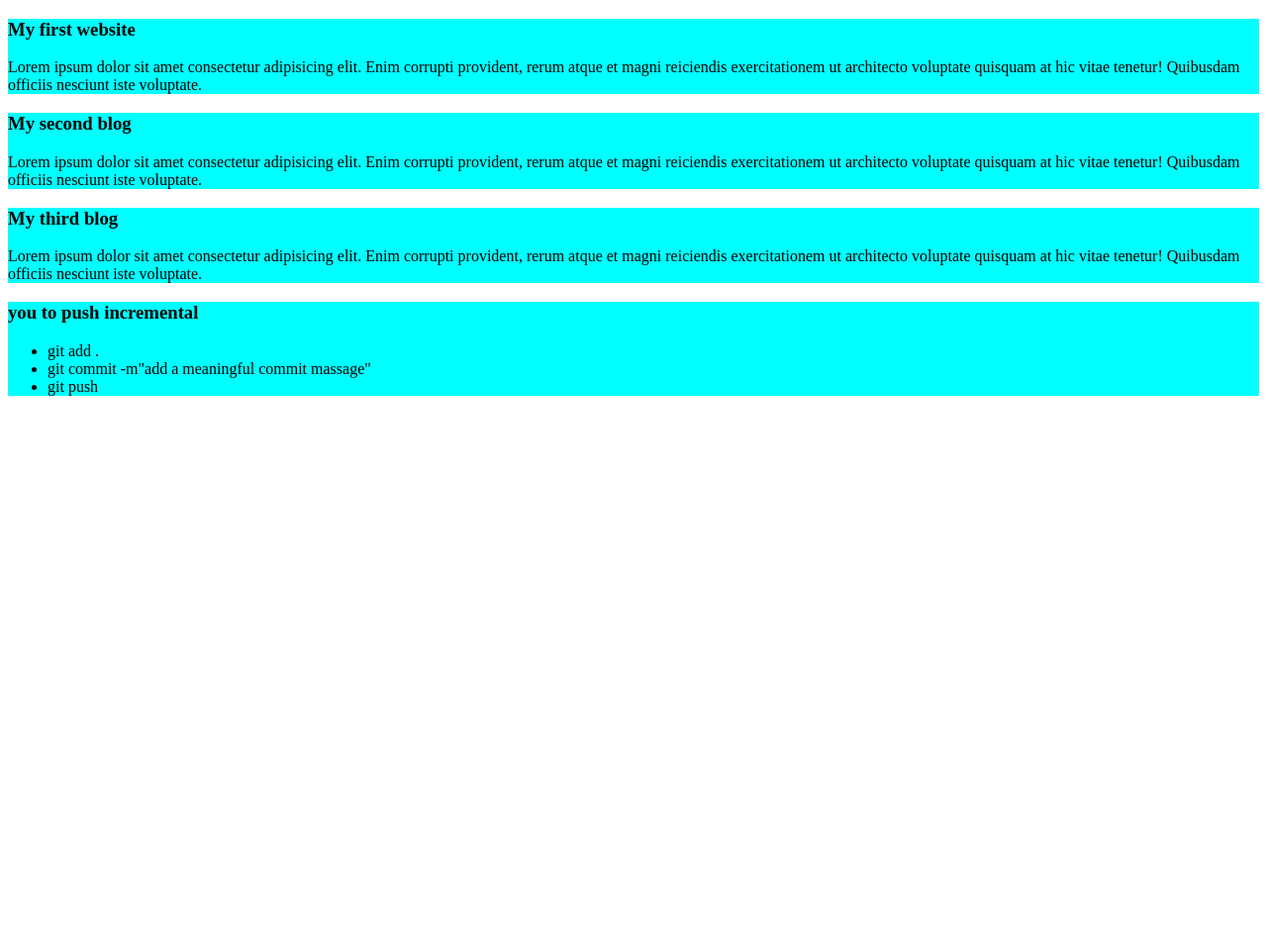
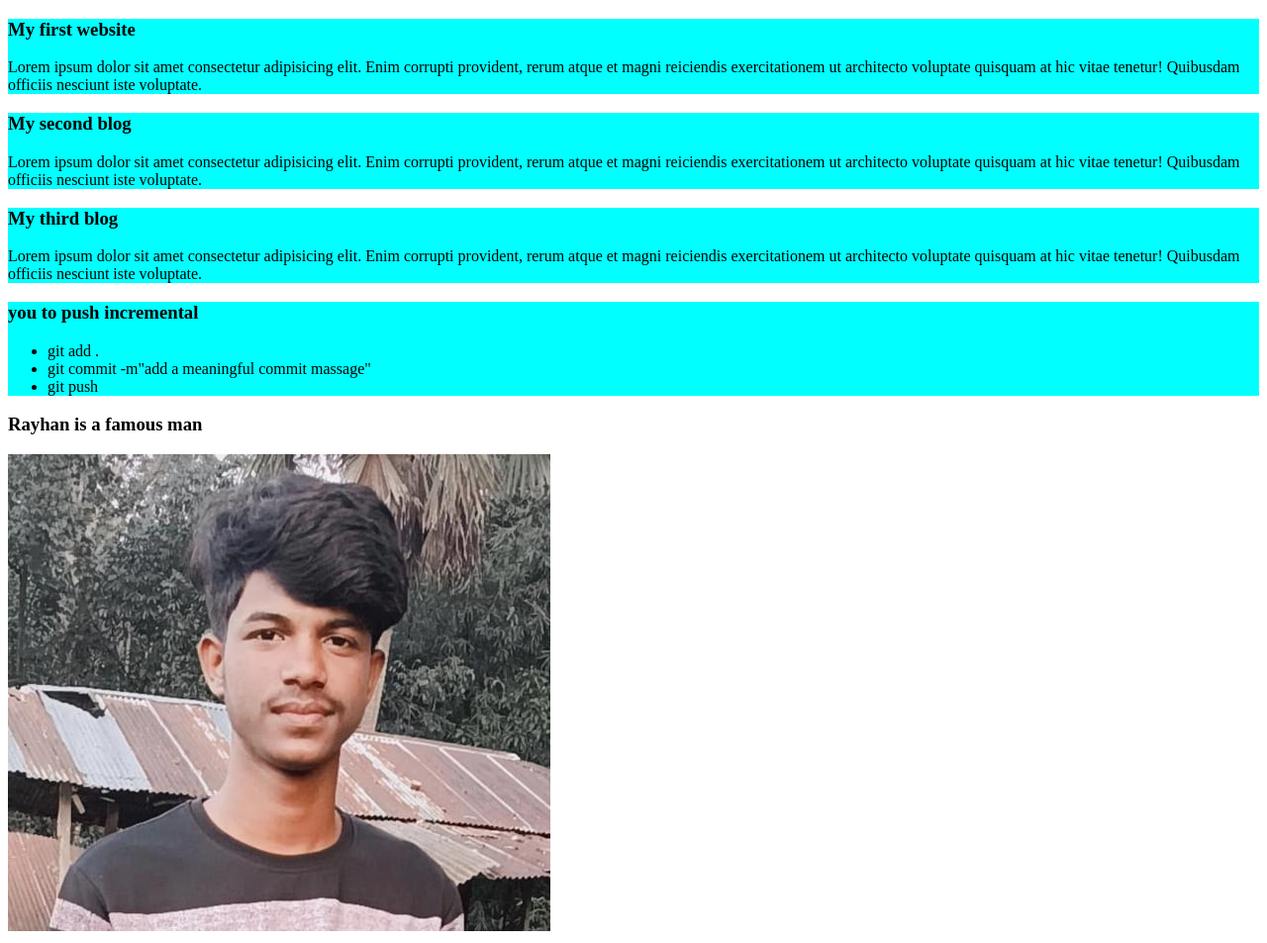
Before and after one commit to Rayhan9900/my-simple-website, a plain HTML site: page index.html in a window 1280 px wide. Shown: the whole page at 99% size. Before the commit the page ends 800 px from the top, so only its background shows below. Drawn offline with Linux system fonts and the light colour scheme.

Commit message:
added rayhan is a famous man

```diff
--- a/index.html
+++ b/index.html
@@ -28,5 +28,7 @@
         <li>git push </li>
     </ul>
 </div>
+<h3>Rayhan is a famous man</h3>
+<img src="images/Rayhan.jpeg" alt="">
 </body>
 </html>
```
Also changed, not shown: images/Rayhan.jpeg (added).
